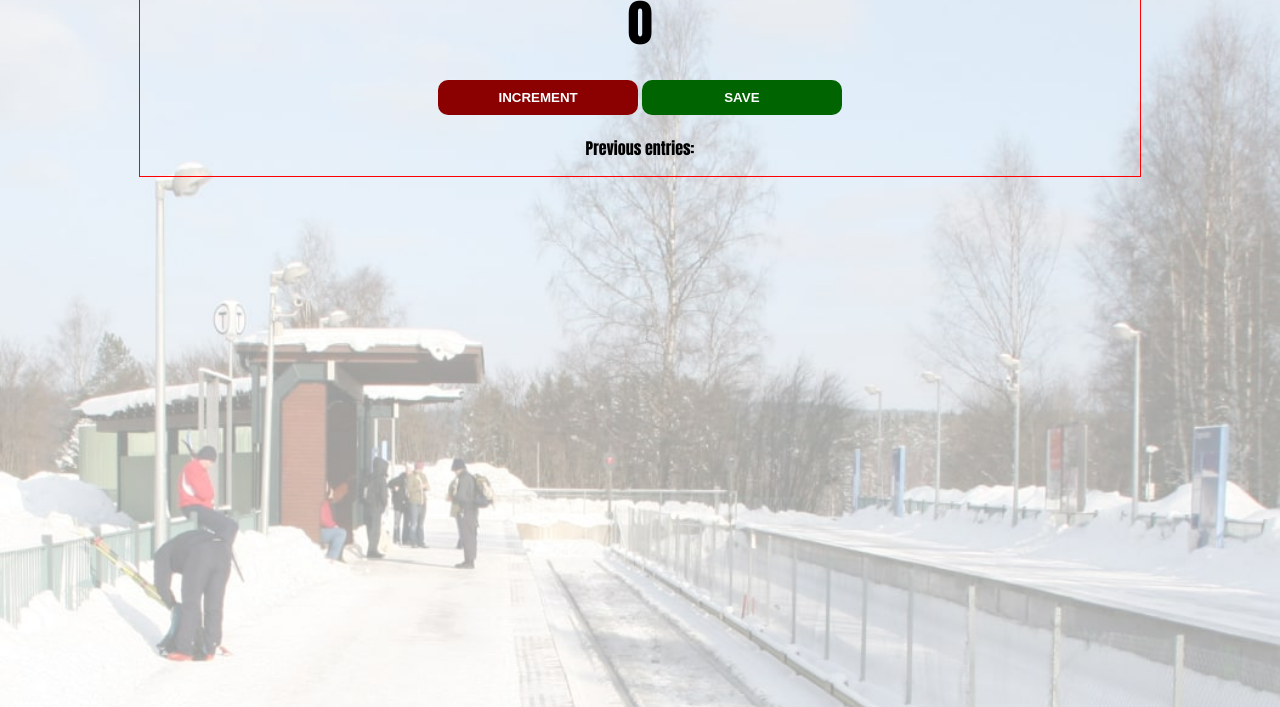
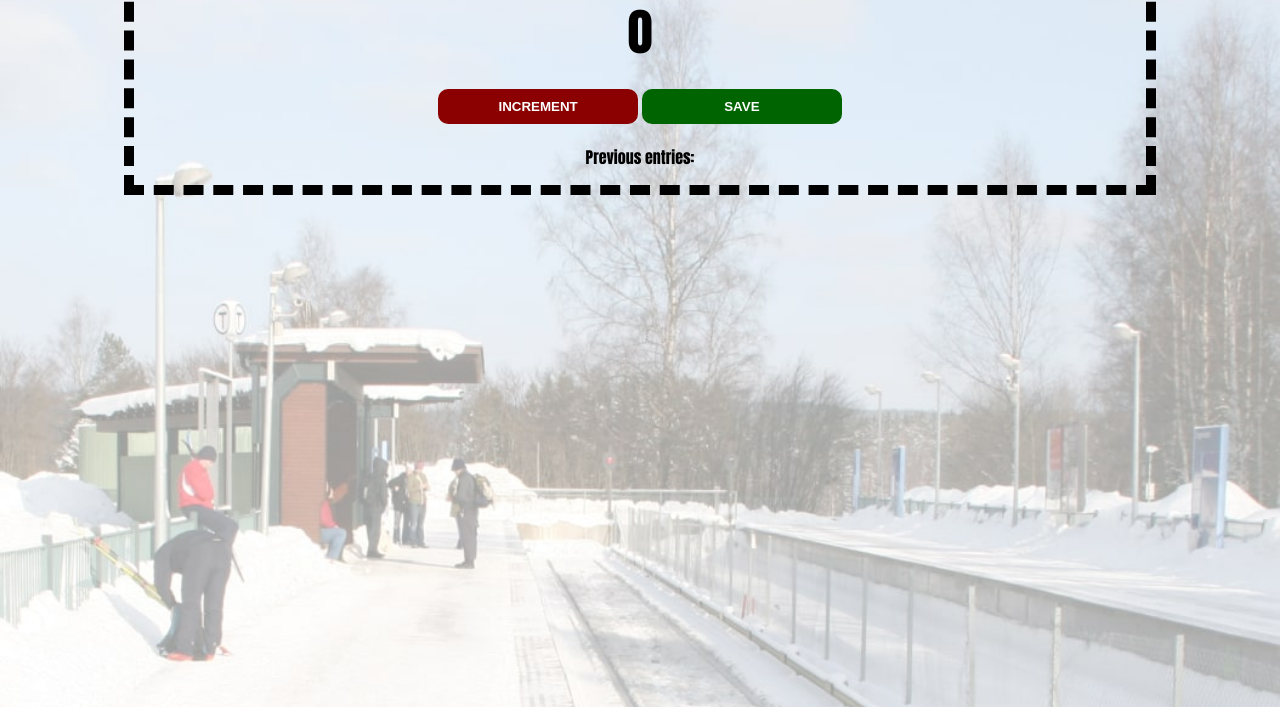
Before and after one commit to xscapefromme/scrimba-passenger-counter, a plain HTML site: page index.html in a window 1280 px wide. Shown: the part 93-800 px from the top of the page. Drawn offline with Linux system fonts and the light colour scheme.

Commit message:
Update index.css

```diff
--- a/index.css
+++ b/index.css
@@ -7,9 +7,9 @@ body {
 }
 
 .wrapper {
-    max-width: 1000px;
+    max-width: 80%;
     margin: 0 auto;
-    border: 1px solid red;
+    border: 10px dashed black;
 }
 
 h1 {
```
